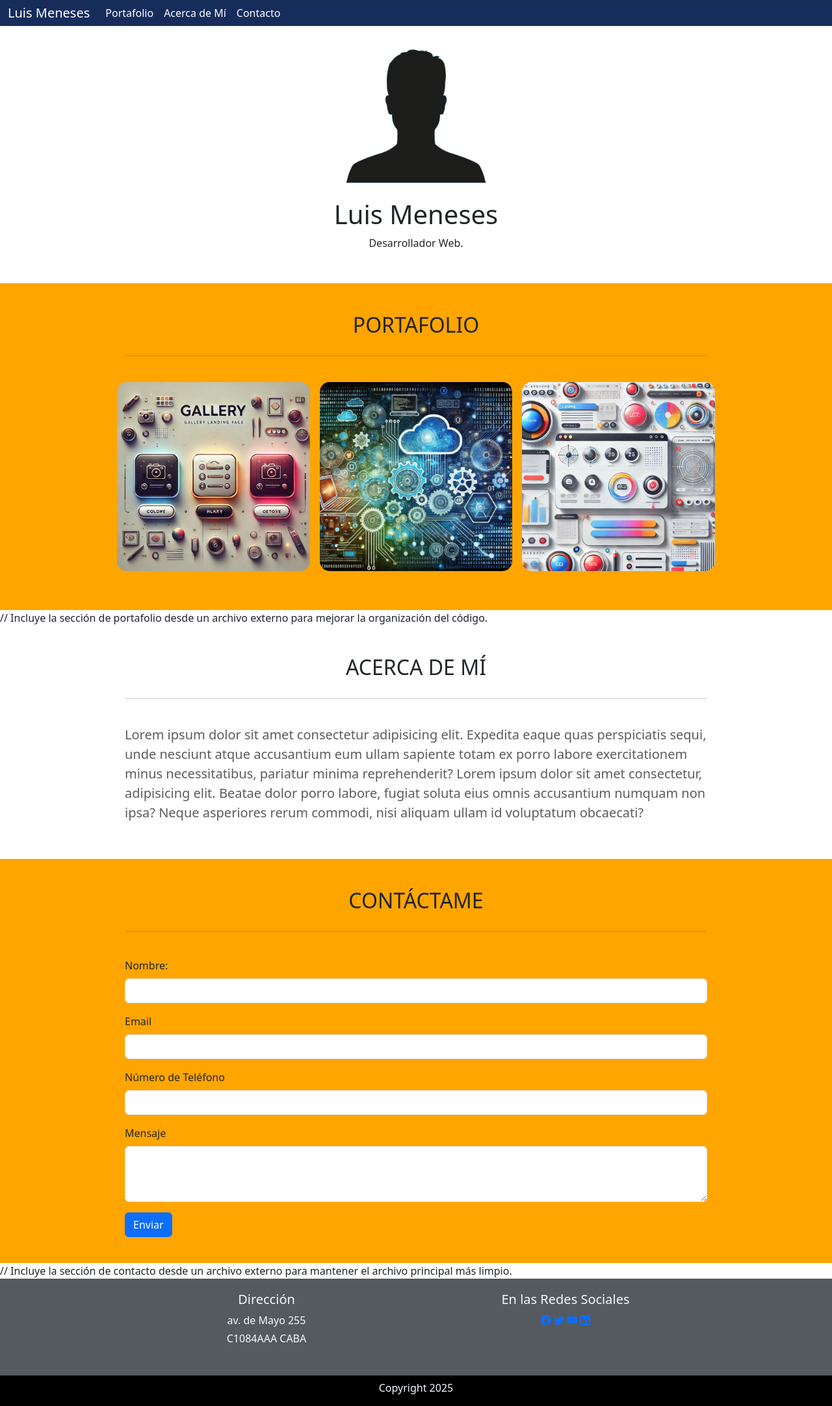
After one commit to Luisfer910/portafolio, a PHP site: page /index.php in a window 1280 px wide. The commit adds this page. Shown: the whole page at 65% size. Run offline with PHP 8.4, Linux system fonts and the light colour scheme.

Commit message:
Separa las secciones de contacto y portafolio en archivos PHP independientes

```diff
--- /dev/null
+++ b/contacto.php
@@ -0,0 +1,45 @@
+<section class="contacto" id="contacto">  <!-- Sección de contacto con un formulario para que los usuarios puedan enviar mensajes -->
+    <h2 class="titulo">Contáctame</h2>
+    <hr class="hr">
+    <div class="container formulario">
+        <form>
+            <!-- Campo para ingresar el nombre del usuario -->
+            <div class="mb-3">
+                <label for="name" class="form-label">Nombre:</label>
+                <!-- Input de texto con validación para aceptar solo letras y espacios -->
+                <input type="text" class="form-control" id="name" aria-describedby="names"
+                       required pattern="[A-Za-zÀ-ÿ\s]+"
+                       title="Ingresa solo letras y espacios">
+            </div>
+
+            <!-- Campo para ingresar el correo electrónico del usuario -->
+            <div class="mb-3">
+                <label for="exampleInputEmail1" class="form-label">Email</label>
+                <!-- Input de tipo email con validación para un formato correcto -->
+                <input type="email" class="form-control" id="exampleInputEmail1"
+                       aria-describedby="emailHelp" required>
+            </div>
+
+            <!-- Campo para ingresar el número de teléfono del usuario -->
+            <div class="mb-3">
+                <label for="number" class="form-label">Número de Teléfono</label>
+                <!-- Input de tipo teléfono con validación para aceptar solo 9 dígitos -->
+                <input type="tel" class="form-control" id="number"
+                       required pattern="\d{9}"
+                       title="Ingresa un número de 9 dígitos">
+            </div>
+
+            <!-- Campo para ingresar el mensaje del usuario -->
+            <div class="mb-3">
+                <label for="exampleFormControlTextarea1" class="form-label">Mensaje</label>
+                <!-- Textarea con validación para un mínimo de 10 caracteres -->
+                <textarea class="form-control" id="exampleFormControlTextarea1"
+                          rows="3" required minlength="10"
+                          title="El mensaje debe tener al menos 10 caracteres"></textarea>
+            </div>
+
+            <!-- Botón para enviar el formulario -->
+            <button type="submit" class="btn btn-primary">Enviar</button>
+        </form>
+    </div>
+</section>
--- a/index.html
+++ b/index.php
@@ -42,21 +42,9 @@
             </div>
         </div>
     </section>
-    <section class="portafolio" id="portafolio">  <div class="titulo"><h2>Portafolio</h2></div>
-        <hr class="hr">
-          <div class="container">
-              <div class="row">
-                  <div class="col-sm-4 verde verde-1">
-                      <img class="img-portafolio" src="img/galeria.png" alt="Landing-Page">
-                  </div>
-                  <div class="col-sm-4 verde verde-2">
-                    <img class="img-portafolio" src="img/informatica.png" alt="">
-                  </div>
-                  <div class="col-sm-4 verde verde-3">
-                    <img class="img-portafolio" src="img/diseño.png" alt="Diseño">
-                  </div>
-              </div>
-          </div></section>
+
+    <?php include 'portafolio.php'; ?> // Incluye la sección de portafolio desde un archivo externo para mejorar la organización del código.
+
     <section class="acerca-de" id="acerca-de">
         <h2 class="titulo">Acerca De Mí</h2>
           <hr class="hr">
@@ -65,56 +53,7 @@
       </div>
     </section>
 
-    <section class="contacto" id="contacto">
-        <h2 class="titulo">Contáctame</h2>
-        <hr class="hr">
-        <div class="container formulario">
-          <form>
-            <div class="mb-3">
-              <label for="name" class="form-label">Nombre:</label>
-              <input
-                type="text"
-                class="form-control"
-                id="name"
-                aria-describedby="names"
-                required
-                pattern="[A-Za-zÀ-ÿ\s]+"
-                title="Ingresa solo letras y espacios">
-            </div>
-            <div class="mb-3">
-              <label for="exampleInputEmail1" class="form-label">Email</label>
-              <input
-                type="email"
-                class="form-control"
-                id="exampleInputEmail1"
-                aria-describedby="emailHelp"
-                required>
-            </div>
-            <div class="mb-3">
-              <label for="number" class="form-label">Número de Teléfono</label>
-              <input
-                type="tel"
-                class="form-control"
-                id="number"
-                required
-                pattern="\d{9}"
-                title="Ingresa un número de 9 dígitos">
-            </div>
-            <div class="mb-3">
-              <label for="exampleFormControlTextarea1" class="form-label">Mensaje</label>
-              <textarea
-                class="form-control"
-                id="exampleFormControlTextarea1"
-                rows="3"
-                required
-                minlength="10"
-                title="El mensaje debe tener al menos 10 caracteres"></textarea>
-            </div>
-            <button type="submit" class="btn btn-primary">Enviar</button>
-          </form>
-        </div>
-      </section>
-
+    <?php include 'contacto.php'; ?> // Incluye la sección de contacto desde un archivo externo para mantener el archivo principal más limpio.
 
     <section class="Footer" id="Footer">
         <div class="container">
--- /dev/null
+++ b/portafolio.php
@@ -0,0 +1,29 @@
+<section class="portafolio" id="portafolio">  <!-- Sección de portafolio donde se muestran los proyectos realizados -->
+    <div class="titulo">
+        <h2>Portafolio</h2>
+    </div>
+    <hr class="hr">
+
+    <div class="container">
+        <!-- Contenedor principal para organizar los elementos del portafolio -->
+        <div class="row">
+            <!-- Primera columna: Proyecto 1 -->
+            <div class="col-sm-4 verde verde-1">
+                <!-- Imagen representativa del proyecto -->
+                <img class="img-portafolio" src="img/galeria.png" alt="Landing-Page">
+            </div>
+
+            <!-- Segunda columna: Proyecto 2 -->
+            <div class="col-sm-4 verde verde-2">
+                <!-- Imagen representativa del proyecto -->
+                <img class="img-portafolio" src="img/informatica.png" alt="">
+            </div>
+
+            <!-- Tercera columna: Proyecto 3 -->
+            <div class="col-sm-4 verde verde-3">
+                <!-- Imagen representativa del proyecto -->
+                <img class="img-portafolio" src="img/diseño.png" alt="Diseño">
+            </div>
+        </div>
+    </div>
+</section>
```
